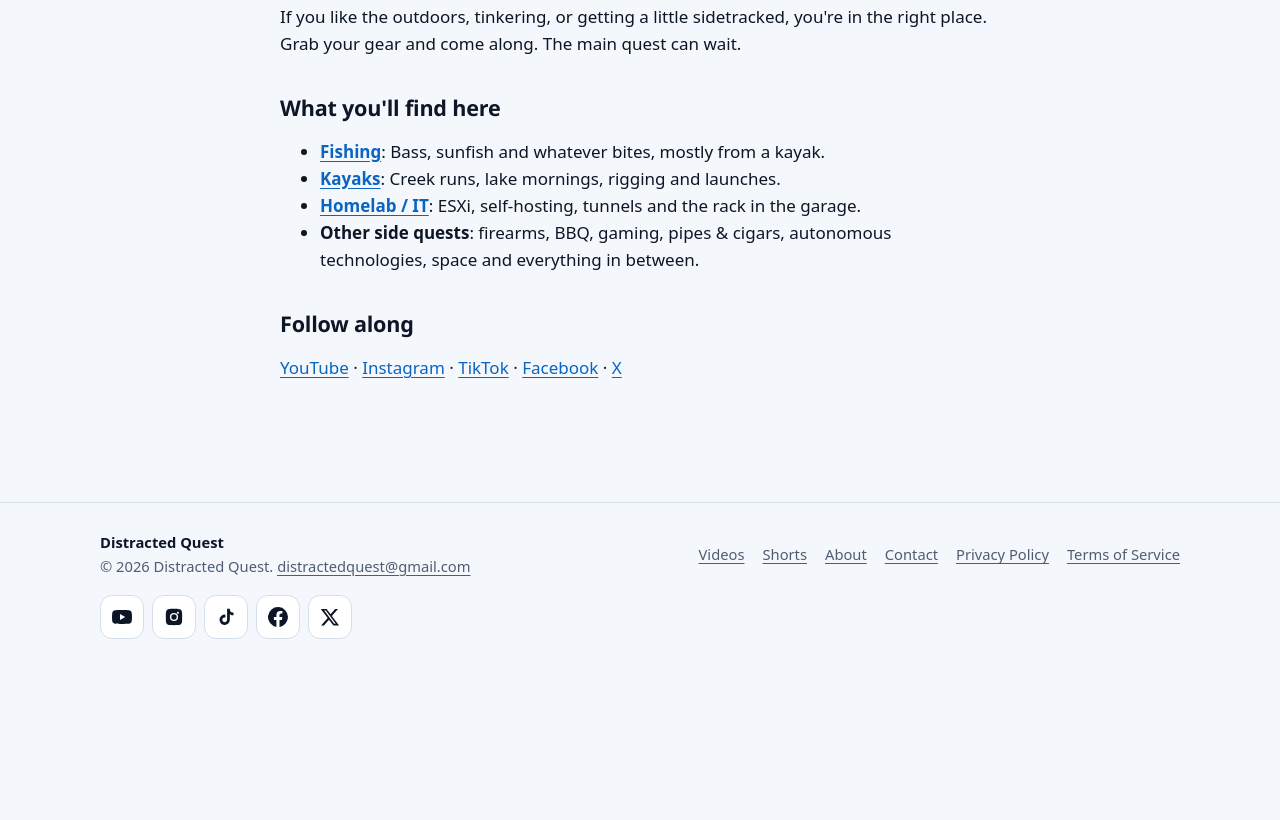
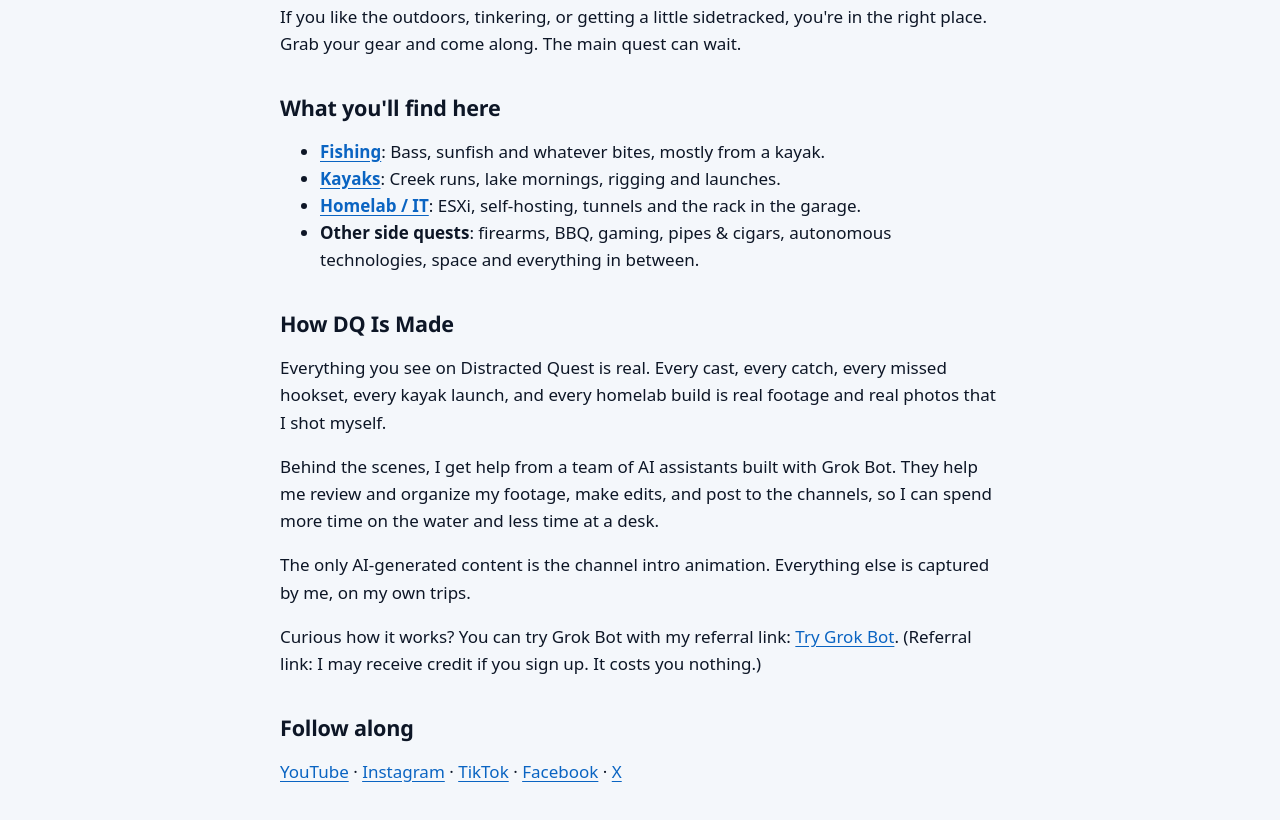
Before and after one commit to distractedquest/distractedquest-site, an Astro site: page /about in a window 1280 px wide. Shown: the part 550-1370 px from the top of the page. Before the commit the page ends 1229 px from the top, so only its background shows below. Built offline with nearby package versions, Linux system fonts and the light colour scheme; Astro itself is replaced by a stand-in of ours.

Commit message:
about: add "How DQ Is Made" section
Insert the owner-approved disclosure between the topic list and Follow along.

Co-authored-by: distractedquest <distractedquest@users.noreply.github.com>

```diff
--- a/src/pages/about.astro
+++ b/src/pages/about.astro
@@ -18,6 +18,12 @@ const fallbackTopics = topics.filter((t) => ['fishing', 'kayaks', 'homelab'].inc
       {fallbackTopics.map((t) => <li><a href={`/videos?topic=${t.id}`}><strong>{t.label}</strong></a>: {t.blurb}</li>)}
       <li><strong>Other side quests</strong>: firearms, BBQ, gaming, pipes &amp; cigars, autonomous technologies, space and everything in between.</li>
     </ul>
+    <h2>How DQ Is Made</h2>
+    <!-- Approved by Dan Nov 15, 2026 exactly as written. -->
+    <p>Everything you see on Distracted Quest is real. Every cast, every catch, every missed hookset, every kayak launch, and every homelab build is real footage and real photos that I shot myself.</p>
+    <p>Behind the scenes, I get help from a team of AI assistants built with Grok Bot. They help me review and organize my footage, make edits, and post to the channels, so I can spend more time on the water and less time at a desk.</p>
+    <p>The only AI-generated content is the channel intro animation. Everything else is captured by me, on my own trips.</p>
+    <p>Curious how it works? You can try Grok Bot with my referral link: <a href="https://grok.com/refer/bot?code=WKYWX9PCWAME" rel="sponsored noopener" target="_blank">Try Grok Bot</a>. (Referral link: I may receive credit if you sign up. It costs you nothing.)</p>
     <h2>Follow along</h2>
     <p>{site.socials.map((s, i) => <>{i > 0 && ' · '}<a href={s.url} rel="me noopener" target="_blank">{s.label}</a></>)}</p>
   </div>
```
